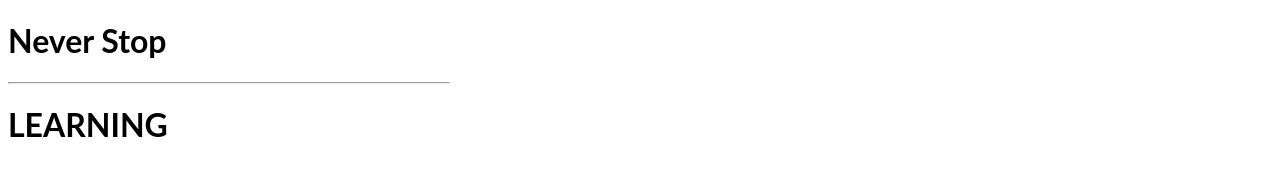
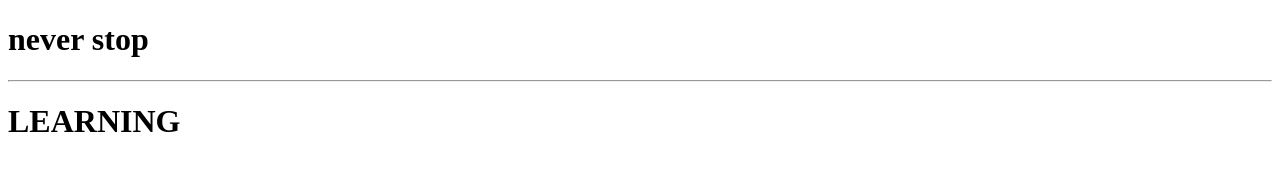
Before and after one commit to mzughbor/the-great-courses-plus, a website: page index.html in a window 1280 px wide. Drawn offline with Linux system fonts and the light colour scheme.

Commit message:
1 file modified

```diff
--- a/index.html
+++ b/index.html
@@ -1,6 +1,6 @@
 <!DOCTYPE html>
 <head>
-  <link rel="stylesheet" type="text/css" href="style.css">
+  <title>|The Great Courses plus</title>
 </head>
 
 <body>
```
